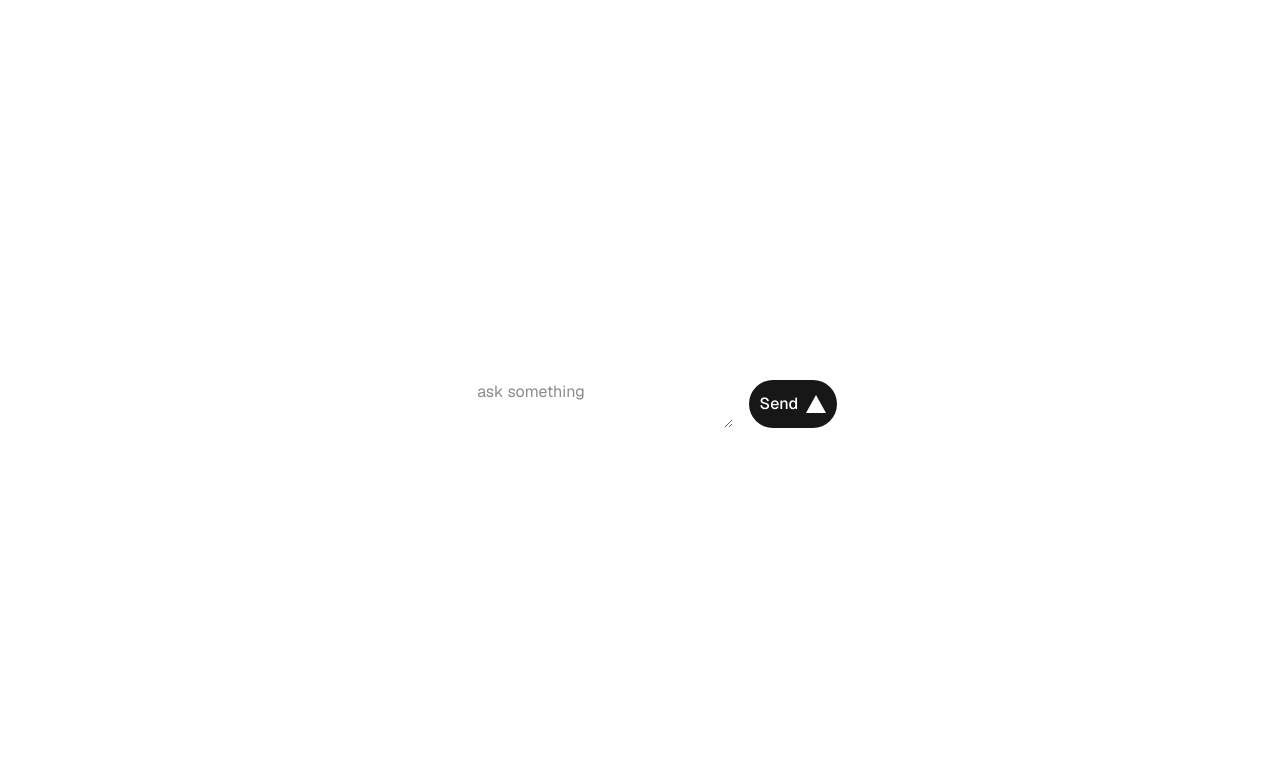
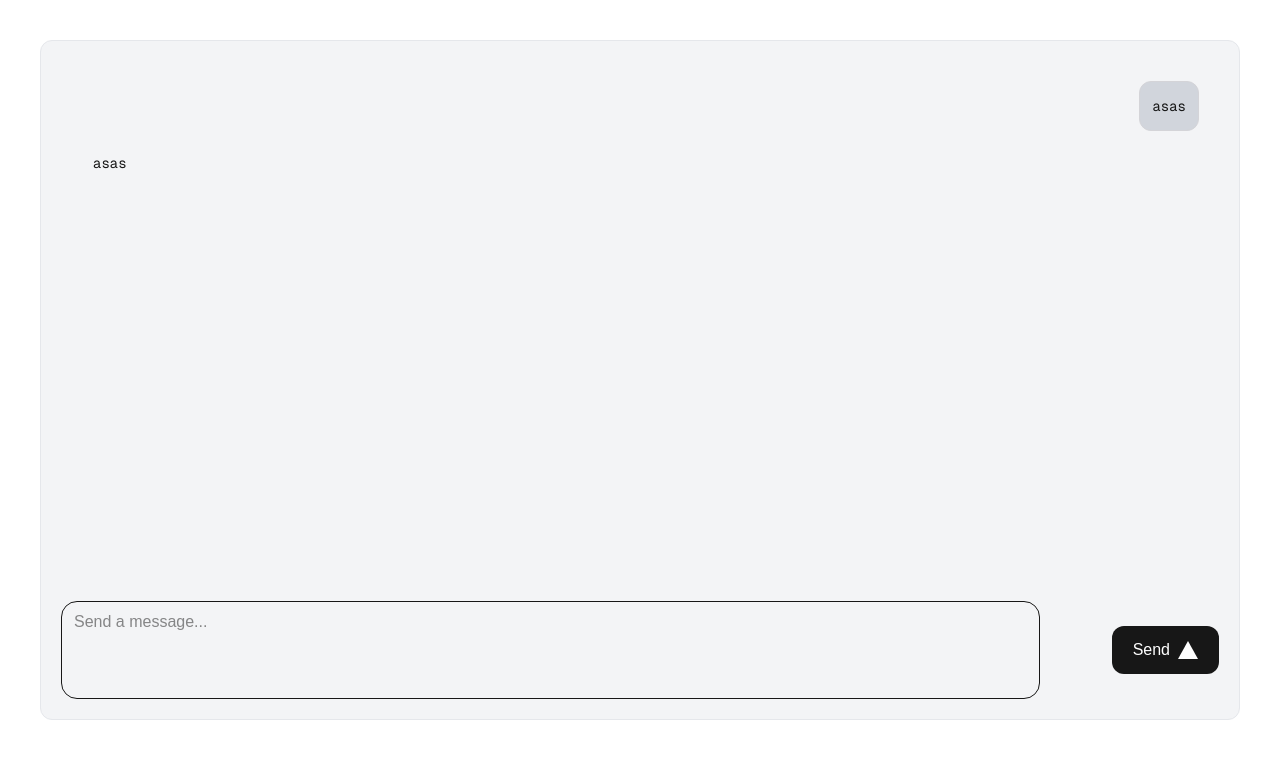
Before and after one commit to neuronas/ai-chat-test, a Next.js app: page / in a window 1280 px wide. Shown: the top 758 px of the page. Built offline with nearby package versions, Linux system fonts and the light colour scheme; no server answers; what @ai-sdk/groq would draw is missing.

Commit message:
Apply styles and types

```diff
--- a/src/app/page.tsx
+++ b/src/app/page.tsx
@@ -2,8 +2,8 @@ import { Chat } from '../components/Chat';
 
 export default function Home() {
   return (
-    <div className="grid grid-rows-[20px_1fr_20px] items-center justify-items-center min-h-screen p-8 pb-20 gap-16 sm:p-20 font-[family-name:var(--font-geist-sans)]">
-      <main className="flex flex-col gap-[32px] row-start-2 items-center sm:items-start">
+    <div className="h-screen">
+      <main className="flex flex-col gap-[32px] h-full p-10 ">
         <Chat />
       </main>
       <footer className="row-start-3 flex gap-[24px] flex-wrap items-center justify-center">
--- a/src/components/Chat.tsx
+++ b/src/components/Chat.tsx
@@ -3,37 +3,44 @@
 import Image from "next/image";
 import { useState } from 'react'
 import { callGroq } from '../actions/groq';
+import { Messages } from './Messages';
 
+export type Message = {
+  text: string;
+  type: "user" | "ai";
+}
 export function Chat() {
 
   const [question, setQuestion] = useState('');
-  const [response, setResponse] = useState('');
+  const [msgHistory, setMsgHistory] = useState<Message[]>([{text:"asas", type: "user"}, {text:"asas", type: "ai"}]);
 
   const handleAsk = async () => {
+    const newQuestion: Message = { text: question, type: "user" }
+    const newMsgHistory = [...msgHistory, newQuestion]
+    setMsgHistory(newMsgHistory)
+    setQuestion('')
+
     const answer = await callGroq(question);
     console.log("RR", answer)
-
-    setResponse(answer);
+    const newMsg: Message = { text: answer, type: "ai" }
+    setMsgHistory([...newMsgHistory, newMsg])
   };
 
   return (
-    <div className="w-full md:w-auto">
-      <ol className="list-inside list-decimal text-sm/6 text-center sm:text-left font-[family-name:var(--font-geist-mono)] list-none">
-        <li className="mb-2 tracking-[-.01em]">
-          {response}
-        </li>
-      </ol>
+    <div className="flex flex-col bg-gray-100 h-full rounded-xl mb-10 border border-gray-200">
+      <Messages msgHistory={msgHistory} />
 
-      <div className="flex gap-4 items-center">
+      <div className="flex gap-4 items-center w-full justify-end p-5">
         <textarea
           value={question}
           onChange={(e) => setQuestion(e.target.value)}
-          placeholder='ask something'
-          className="w-5/6"
+          className="flex w-full border border-input px-3 py-2 text-base ring-offset-background placeholder:text-muted-foreground focus-visible:outline-none focus-visible:ring-2 focus-visible:ring-ring disabled:cursor-not-allowed disabled:opacity-50 md:text-sm min-h-[24px] max-h-[calc(75dvh)] overflow-hidden resize-none rounded-2xl !text-base bg-muted pb-10 dark:border-zinc-700"
+          placeholder="Send a message..."
         />
+
         <div className=" w-1/6">
           <button
-            className="rounded-full border border-solid border-transparent transition-colors flex items-center justify-center bg-foreground text-background gap-2 hover:bg-[#383838] dark:hover:bg-[#ccc] font-medium text-sm sm:text-base h-10 sm:h-12 px-4 sm:px-5 sm:w-auto ml-auto"
+            className="rounded-xl border border-solid border-transparent transition-colors flex items-center justify-center bg-foreground text-background gap-2 hover:bg-[#383838] dark:hover:bg-[#ccc] font-medium text-sm sm:text-base h-10 sm:h-12 px-4 sm:px-5 sm:w-auto ml-auto"
             onClick={handleAsk}
           >
             Send
@@ -45,8 +52,8 @@ export function Chat() {
               height={20}
             />
           </button>
+        </div>
 
-      </div>
       </div>
     </div>
   )
--- a/src/components/Messages.tsx
+++ b/src/components/Messages.tsx
@@ -1,17 +1,33 @@
 
 "use client"
+import type { Message } from './Chat'
 
-export function Messages({msgHistory}:{msgHistory: string[]}) {
+export function Messages({msgHistory}:{msgHistory: Message[]}) {
 
   return (
-    <div className="flex flex-col min-w-0 gap-6 flex-1 overflow-y-scroll pt-4">
-      <ol className="list-inside list-decimal text-sm/6 text-center sm:text-left font-[family-name:var(--font-geist-mono)] list-none">
-        {msgHistory.map((v) => (
-          <li className="mb-2 tracking-[-.01em]">
-            {v}
-          </li>
-        ))}
-      </ol>
+    <div className="h-full p-10 ">
+      <div className="text-sm/6 font-[family-name:var(--font-geist-mono)]">
+        {msgHistory.map((item, k) => {
+          if (item.type === "user") {
+            return (<div key={k} className="flex text-right flex-row-reverse">
+              <div key={k} className="flex border border-zinc-300 bg-gray-300 rounded-xl mb-2 p-3">
+                <span>
+                  {item.text}
+                </span>
+              </div>
+            </div>)
+          } else {
+            return (<div key={k} className="flex">
+              <div key={k} className="flex mb-2 p-3">
+                <span>
+                  {item.text}
+                </span>
+              </div>
+            </div>
+            )
+          }
+        })}
+      </div>
     </div>
   )
 }
```
